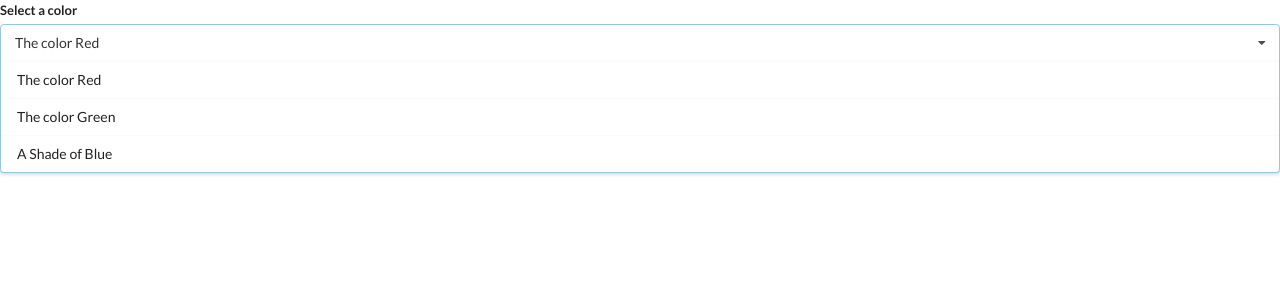
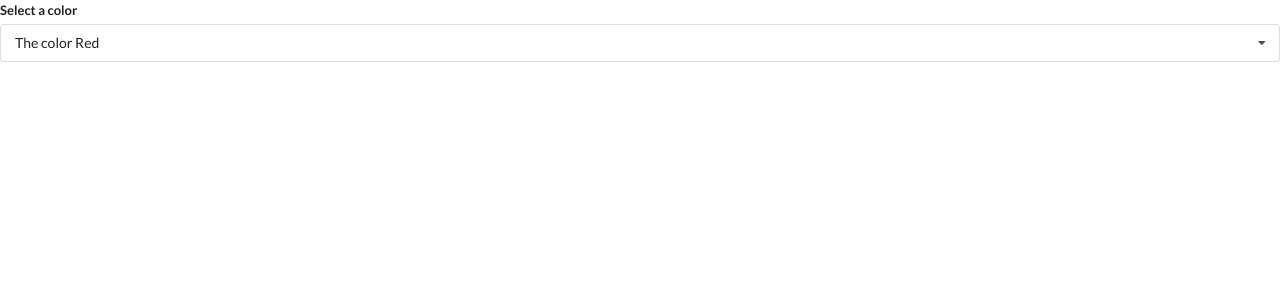
Before and after one commit to chall298/widgets, a React (Create React App) app: page / in a window 1280 px wide. Shown: the top 300 px of the page. Built offline with nearby package versions, Linux system fonts and the light colour scheme.

Commit message:
edited the dropdown component

```diff
--- a/src/components/Dropdown.js
+++ b/src/components/Dropdown.js
@@ -1,7 +1,13 @@
-import React from 'react';
+import React, { useState } from 'react';
 
 const Dropdown = ({ options, selected, onSelectedChange }) => {
+    const [open, setOpen] = useState(false);
+
     const renderedOptions = options.map((option) => {
+        if (option.value === selected.value) {
+            return null;
+        }
+
         return (
             <div
                 key={option.value}
@@ -17,10 +23,13 @@
         <div className="ui form">
             <div className="field">
                 <label className="label">Select a color</label>
-                <div className="ui selection dropdown visible active">
+                <div
+                    onClick={() => setOpen(!open)}
+                    className={`ui selection dropdown ${open ?'visible active': ''}`}
+                >
                     <i className="dropdown icon"></i>
                     <div className="text">{selected.label}</div>
-                    <div className="menu visible transition">
+                    <div className={`menu ${open ? 'visible transition': ''}`}>
                         {renderedOptions}
                     </div>
                 </div>
```
Also changed, not shown: 1 other file (tests, documents, lock files or other folders).
